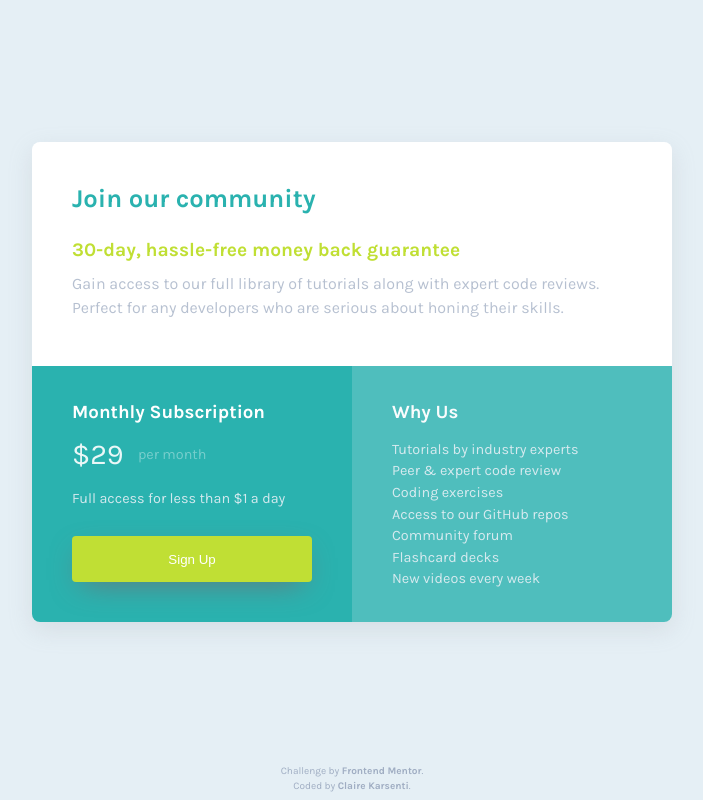
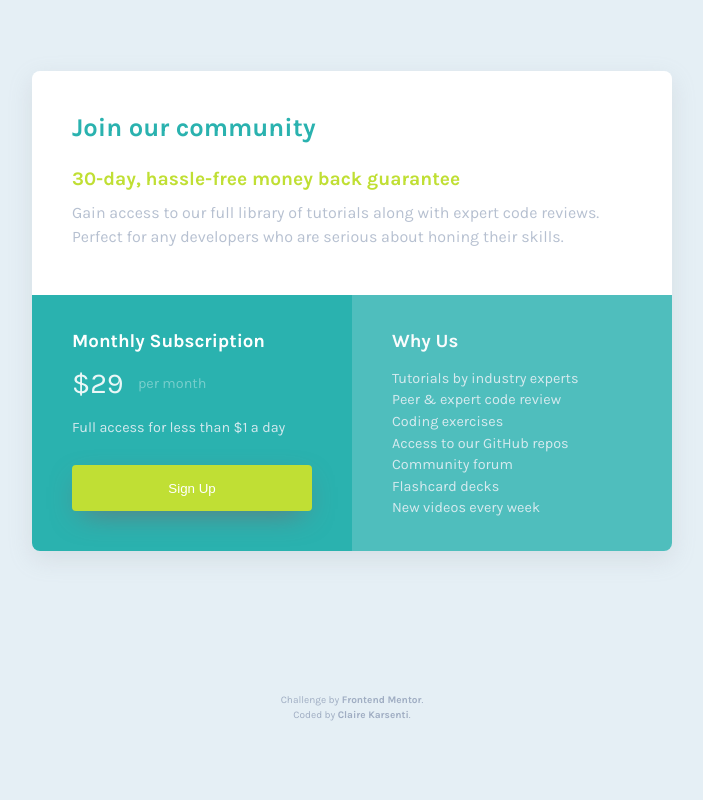
Before and after one commit to ClaireKarsenti/Single-Price-Grid-Component, a plain HTML site: page index.html in a window 1280 px wide. Shown: the whole page, without its empty margins (288-991 px from the left). Drawn offline with nearby package versions, Linux system fonts and the light colour scheme.

Commit message:
:lipstick: Updated the style file with Grid

```diff
--- a/index.html
+++ b/index.html
@@ -21,9 +21,9 @@
   </head>
   <body>
     <main class="animate__animated animate__backInDown">
-      <section>
+      <section class="section-container">
         <!-- TOP SECTION -->
-        <div class="top-section">
+        <section class="top-section">
           <h1>Join our community</h1>
           <h2>30-day, hassle-free money back guarantee</h2>
           <p>
@@ -31,12 +31,11 @@
             reviews. Perfect for any developers who are serious about honing
             their skills.
           </p>
-        </div>
+        </section>
 
         <!-- BOTTOM SECTIONS -->
-        <div class="bottom-sections">
         <!-- LEFT SECTION OR MIDDLE SECTION DEPENDING ON DEVICE SCREEN -->
-          <div class="left-section">
+        <section class="left-section">
           <h3>Monthly Subscription</h3>
           <p class="span-txt">
             <span class="big-txt">$29</span
@@ -44,10 +43,10 @@
           </p>
           <p class="description">Full access for less than $1 a day</p>
           <button>Sign Up</button>
-          </div>
+        </section>
 
         <!-- RIGHT SECTION OR BOTTOM SECTION DEPENDING ON DEVICE SCREEN-->
-          <div class="right-section">
+        <section class="right-section">
           <h3>Why Us</h3>
           <ul>
             <li>Tutorials by industry experts</li>
@@ -58,8 +57,8 @@
             <li>Flashcard decks</li>
             <li>New videos every week</li>
           </ul>
-          </div>
-        </div>
+        </section>
+
       </section>
     </main>
 
--- a/style.css
+++ b/style.css
@@ -27,8 +27,8 @@ Global Styles
   padding: 0;
 }
 body {
-  display: flex;
-  flex-direction: column;
+  display: grid;
+  grid-template-columns: 1fr;
   justify-content: center;
   align-items: center;
   background-color: var(--Light-Gray);
@@ -36,10 +36,8 @@ body {
   font: 16px Karla, sans-serif; /*font-family & font-size */
 }
 main {
-  display: flex;
-  flex-direction: column;
   width: 40em;
-  height: 30em;
+  height: auto;
   margin: auto;
   box-shadow: rgba(149, 157, 165, 0.2) 0px 8px 24px;
   border-radius: 0.5em;
@@ -51,29 +49,33 @@ main {
 Card Styles
 ===============
 */
-section {
-  display: flex;
-  flex-direction: column;
+.section-container {
+  display: grid;
+  grid-template-columns: repeat(2, 1fr);
+  grid-template-rows: 14em 16em;
   transition: 0.7s ease;
 }
-.bottom-sections {
-  display: flex;
-  flex-direction: row;
-  height: 18em;
-}
-.left-section {
-  background-color: var(--Cyan);
-  width: 50%;
-}
-.right-section {
-  background-color: var(--Cyan);
-  width: 50%;
-  opacity: 0.8;
-}
 .top-section {
+  grid-column: 1/3;
   background-color: white;
   padding-left: 5em;
   height: 14em;
+  width: 100%;
+}
+.left-section {
+  grid-column: 1/2;
+  grid-column-start: 1;
+  grid-column-end: 2;
+  background-color: var(--Cyan);
+  width: 100%;
+}
+.right-section {
+  grid-column: 1/2;
+  grid-column-start: 2;
+  grid-column-end: 3;
+  background-color: var(--Cyan);
+  width: 100%;
+  opacity: 0.8;
 }
 .top-section p {
   font-size: 1em;
@@ -199,23 +201,28 @@ Responsive Styles
     max-width: 20em;
     height: 100%;
   }
-  .left-section,
-  .right-section {
-    padding: 0.5em 1.5em;
+  .section-container {
+    display: grid;
+    grid-template-columns: 1fr;
+    grid-template-rows: auto;
+    transition: 0.7s ease;
   }
   .top-section {
     padding: 0.5em 1em 0 1.5em;
     height: 17em;
+  }
+  .left-section,
+  .right-section {
+    grid-column-start: 1;
+    grid-column-end: 2;
+    padding: 0.5em 1.5em;
   }
   .top-section p {
     line-height: 1.7em;
     margin: 1.5em 0 0 0;
     font-size: 0.9em;
   }
-  .bottom-sections {
-    display: flex;
-    flex-direction: column;
-  }
+  .top-section,
   .left-section,
   .right-section {
     width: 100%;
```
Lines whose indentation alone changed are shown as unchanged.
